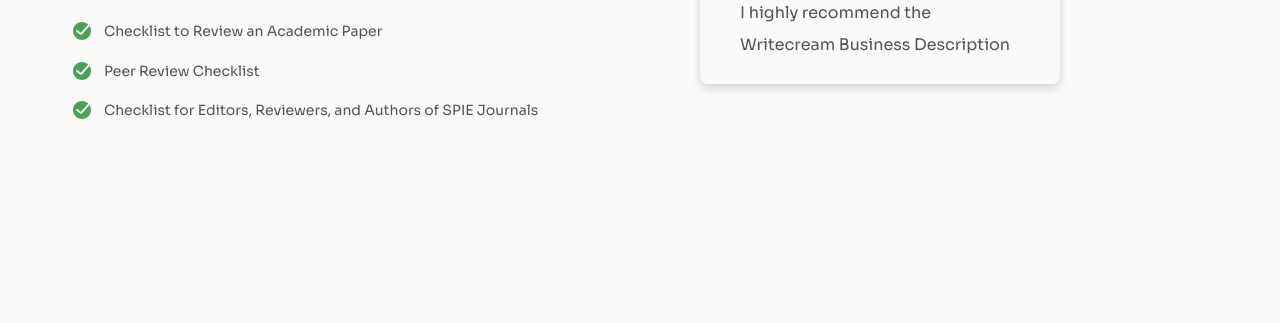
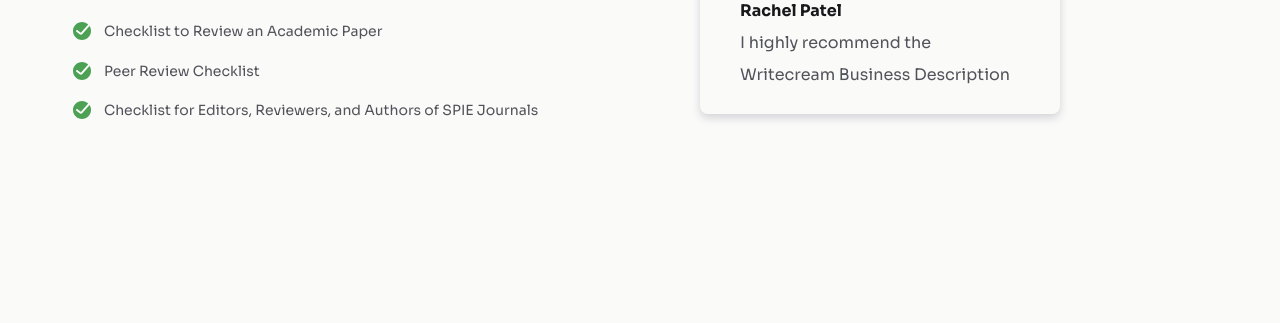
Before and after one commit to LanG-Ctrl/devchallenges_testimonial-page, a plain HTML site: page index.html in a window 1280 px wide. Shown: the part 516-839 px from the top of the page. Drawn offline with Linux system fonts and the light colour scheme.

Commit message:
desktop done

```diff
--- a/index.css
+++ b/index.css
@@ -79,7 +79,7 @@ strong {
     box-shadow: 0px 4px 8px #D4D4D8;
     position: absolute;
     left: 700px;
-    top: calc(100% - 200px - 190px );
+    bottom: 170px;
     line-height: 2;
     padding: 30px 40px;
     height: 190px;
```
